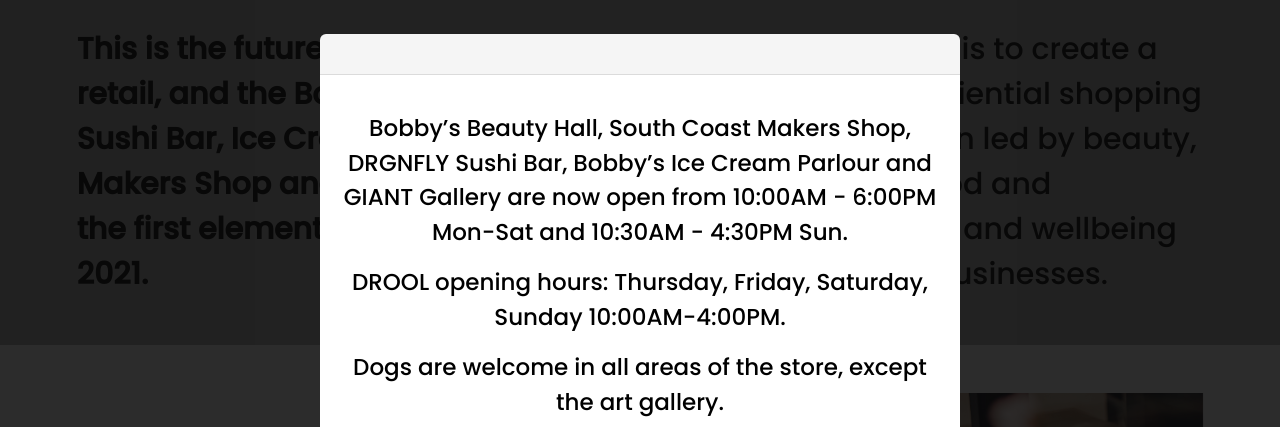
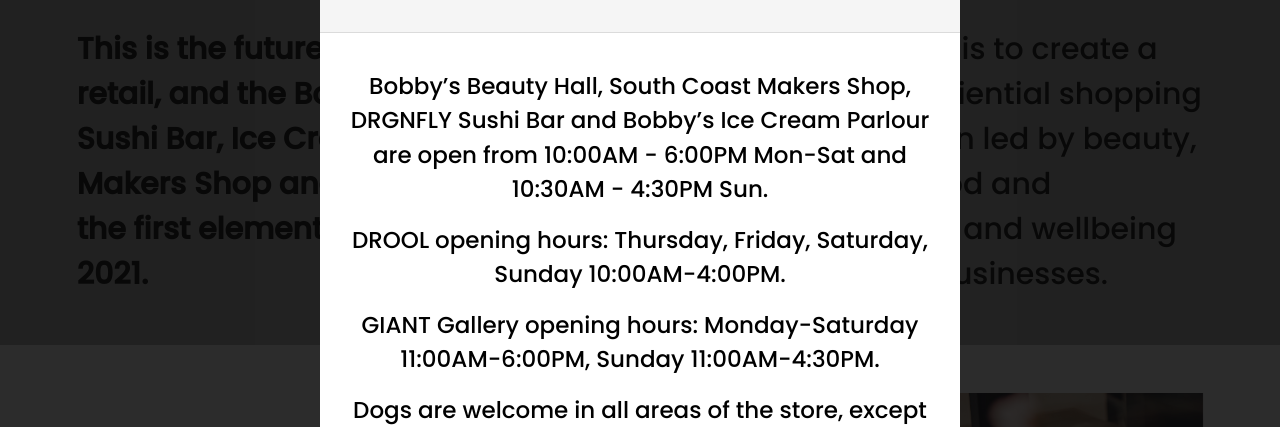
Before and after one commit to olilewis1/BobbysBournemouth, a React (Create React App) app: page / in a window 1280 px wide. Shown: the part 138-565 px from the top of the page. Built offline with nearby package versions, Linux system fonts and the light colour scheme.

Commit message:
finished taking only first 81 data points

```diff
--- a/src/components/Home.js
+++ b/src/components/Home.js
@@ -102,10 +102,13 @@
                 </div>
                 <div className="modal-card-body has-text-centered" >
                   <p className="mt-4 " id="modal-homepage">
-                    Bobby’s Beauty Hall, South Coast Makers Shop, DRGNFLY Sushi Bar, Bobby’s Ice Cream Parlour and GIANT Gallery are now open from 10:00AM - 6:00PM Mon-Sat and 10:30AM - 4:30PM Sun.
+                    Bobby’s Beauty Hall, South Coast Makers Shop, DRGNFLY Sushi Bar and Bobby’s Ice Cream Parlour are open from 10:00AM - 6:00PM Mon-Sat and 10:30AM - 4:30PM Sun.
                   </p>
                   <p className="mt-4 " id="modal-homepage">
                     DROOL opening hours: Thursday, Friday, Saturday, Sunday 10:00AM-4:00PM.
+                  </p>
+                  <p className="mt-4 " id="modal-homepage">
+                    GIANT Gallery opening hours: Monday-Saturday 11:00AM-6:00PM, Sunday 11:00AM-4:30PM.
                   </p>
                   <p className="mt-4 " id="modal-homepage">
                     Dogs are welcome in all areas of the store, except the art gallery.
```
